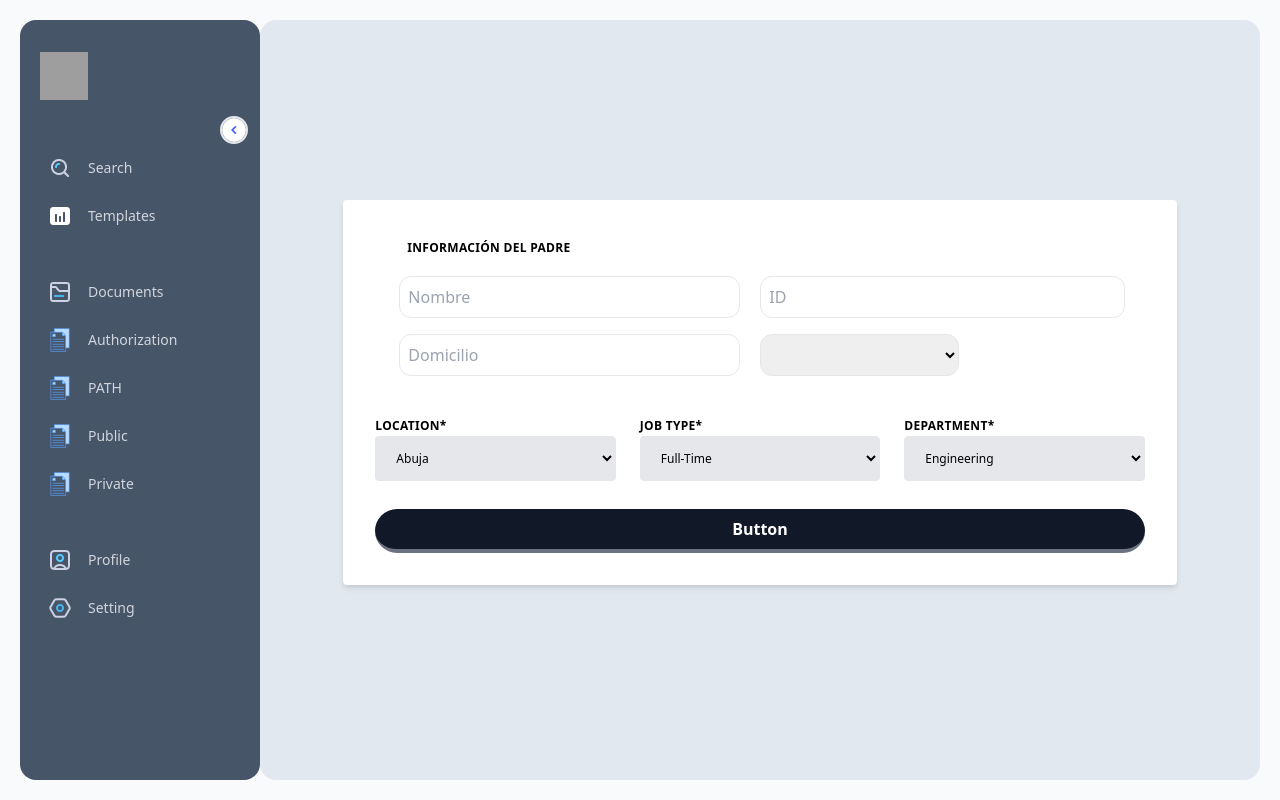
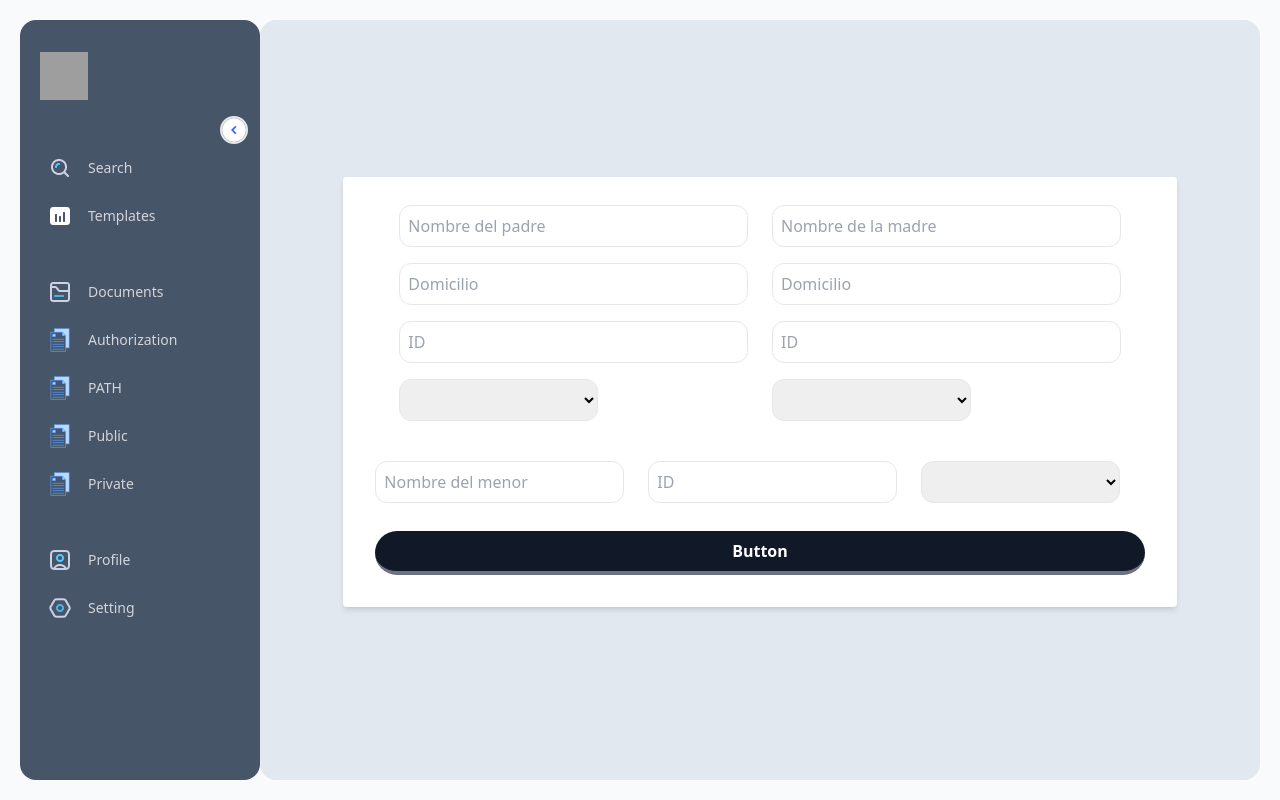
Before and after one commit to davidyanez27/client_lawyerApp, a React (Vite) app: page / in a window 1280 px wide. Built offline with nearby package versions, Linux system fonts and the light colour scheme; grey boxes are pictures that could not be loaded.

Commit message:
fix: form homepage

```diff
--- a/src/components/FormInput.tsx
+++ b/src/components/FormInput.tsx
@@ -28,10 +28,10 @@ const FormInput: React.FC<Props> = ({
 }) => {
   return (
     <div className="grid gap-2">
-      <label className={`uppercase tracking-wide text-black text-xs font-bold p-2 mt-2 ${labelClass || ""}`}
+      {/* <label className={`uppercase tracking-wide text-black text-xs font-bold p-2 mt-2 ${labelClass || ""}`}
       >
         {labelName}
-      </label>
+      </label> */}
 
       <input
         className={`p-2 mt-1 mb-3 rounded-xl border text-black ${className || ""}`}
--- a/src/components/Header.tsx
+++ b/src/components/Header.tsx
@@ -19,11 +19,53 @@ export default function Example() {
           <div className="md:w-1/2 px-3 ">
             <FormInput
               labelName="Información del padre"
-              values={register("Father Name", { required: true })}
+              values={register("name", { required: true })}
               type="text"
-              name="father_name"
-              id="father_name"
-              placeholder="Nombre"
+              name="name"
+              id="name"
+              placeholder="Nombre del padre"
+              required
+            />
+
+            <FormInput
+              labelClass="hidden"
+              values={register("address", { required: true })}
+              type="text"
+              name="address"
+              id="address"
+              placeholder="Domicilio"
+              required
+            />
+
+            <FormInput
+              labelClass="hidden"
+              values={register("id", { required: true })}
+              type="text"
+              name="id"
+              id="id"
+              placeholder="ID"
+              required
+            />
+
+            <select
+              className="p-2 mt-1 mb-3 rounded-xl border text-black"
+              id="maritalState"
+            >
+              <option></option>
+              <option>soltero</option>
+              <option>soltero en union libre</option>
+              <option>casado</option>
+            </select>
+          </div>
+
+          <div className="md:w-1/2 px-3 ">
+            <FormInput
+              labelName="Información de la madre"
+              values={register("name1", { required: true })}
+              type="text"
+              name="madre"
+              id="madre"
+              placeholder="Nombre de la madre"
               required
             />
 
@@ -37,21 +79,8 @@ export default function Example() {
               required
             />
 
-            {/* <FormInput
+            <FormInput
               labelClass="hidden"
-              values={register("ID", { required: true })}
-              type="text"
-              name="father_ID"
-              id="father_ID"
-              placeholder="ID"
-              required
-            /> */}
-          </div>
-
-          <div className="md:w-1/2 mx-2">
-            <FormInput
-              labelName="0"
-              labelClass="text-white"
               values={register("ID", { required: true })}
               type="text"
               name="father_ID"
@@ -74,47 +103,39 @@ export default function Example() {
 
         <div className="-mx-3 md:flex mb-2">
           <div className="md:w-1/2 px-3 mb-6 md:mb-0">
-            <label className="uppercase tracking-wide text-black text-xs font-bold mb-2">
-              Location*
-            </label>
+            <FormInput
+              // labelName="Información del menor"
+              values={register("son_name", { required: true })}
+              type="text"
+              name="son_name"
+              id="son_name"
+              placeholder="Nombre del menor"
+              required
+            />
+          </div>
+          <div className="md:w-1/2 px-3">
+            <FormInput
+              // labelName="1"
+              labelClass="text-white"
+              values={register("ID", { required: true })}
+              type="text"
+              name="father_ID"
+              id="father_ID"
+              placeholder="ID"
+              required
+            />
+          </div>
+          <div className="md:w-1/2 px-3">
+
             <div>
               <select
-                className="w-full bg-gray-200 border border-gray-200 text-black text-xs py-3 px-4 pr-8 mb-3 rounded"
-                id="location"
+                className="p-2 mt-1 mb-3 rounded-xl border text-black"
+                id="maritalState"
               >
-                <option>Abuja</option>
-                <option>Enugu</option>
-                <option>Lagos</option>
-              </select>
-            </div>
-          </div>
-          <div className="md:w-1/2 px-3">
-            <label className="uppercase tracking-wide text-black text-xs font-bold mb-2">
-              Job Type*
-            </label>
-            <div>
-              <select
-                className="w-full bg-gray-200 border border-gray-200 text-black text-xs py-3 px-4 pr-8 mb-3 rounded"
-                id="job-type"
-              >
-                <option>Full-Time</option>
-                <option>Part-Time</option>
-                <option>Internship</option>
-              </select>
-            </div>
-          </div>
-          <div className="md:w-1/2 px-3">
-            <label className="uppercase tracking-wide text-black text-xs font-bold mb-2">
-              Department*
-            </label>
-            <div>
-              <select
-                className="w-full bg-gray-200 border border-gray-200 text-black text-xs py-3 px-4 pr-8 mb-3 rounded"
-                id="department"
-              >
-                <option>Engineering</option>
-                <option>Design</option>
-                <option>Customer Support</option>
+                <option></option>
+                <option>soltero</option>
+                <option>soltero en union libre</option>
+                <option>casado</option>
               </select>
             </div>
           </div>
```
